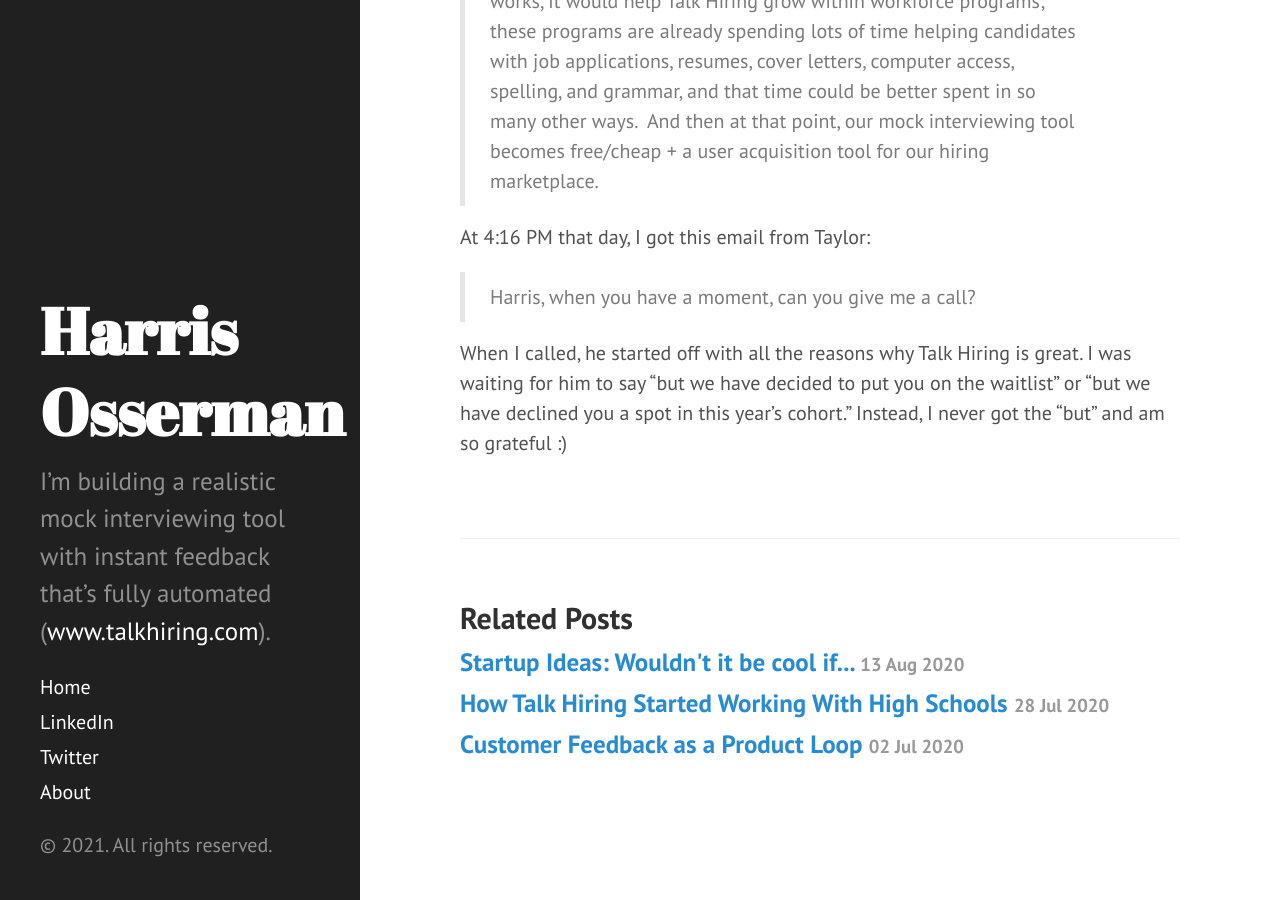
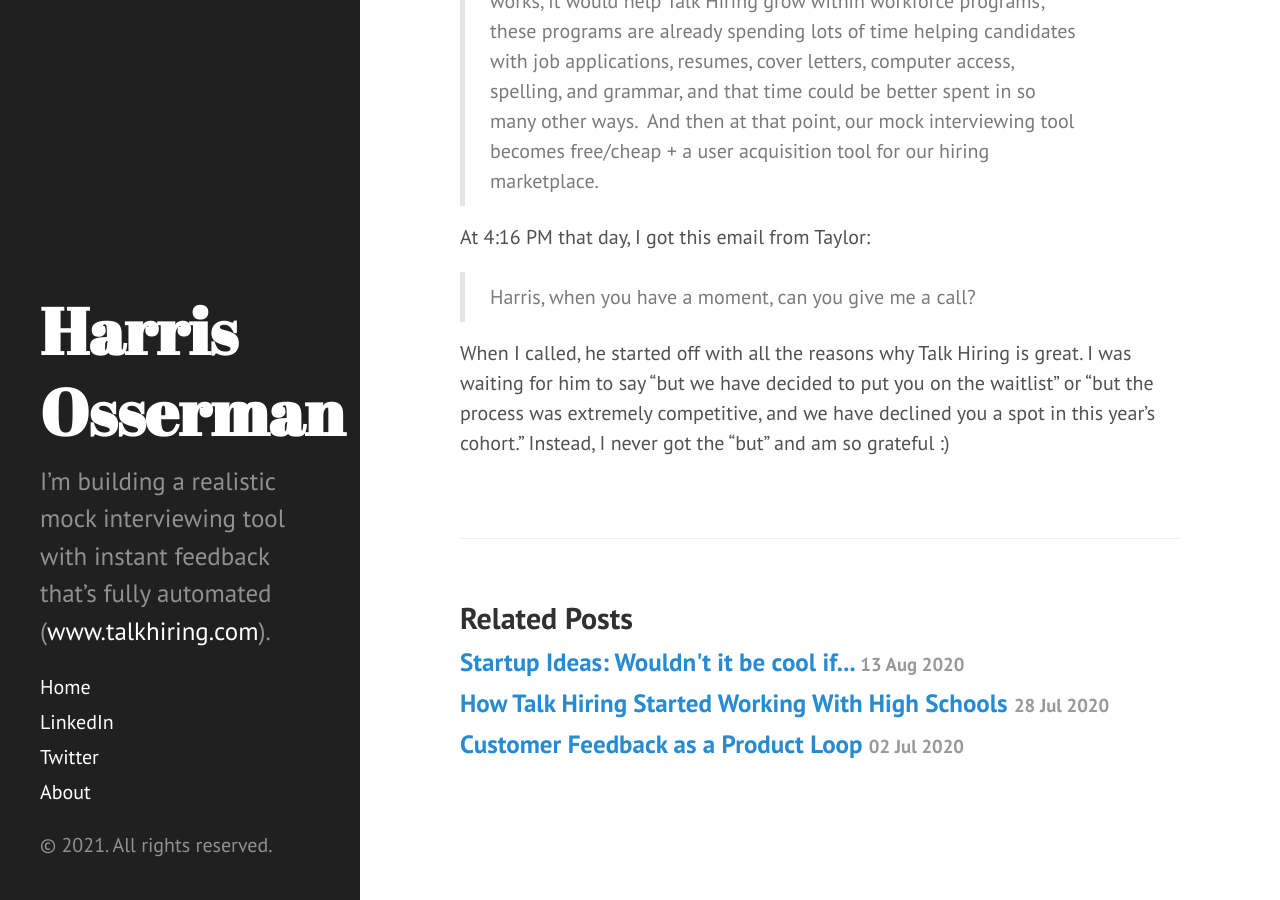
Before and after one commit to harrisosserman/harrisosserman.github.io, a Jekyll site: the page built from _posts/2021-02-12-getting-into-techstars.md, in a window 1280 px wide and 900 px high, scrolled down 4420 px. Built offline with Jekyll 4.4.1, drawn with Linux system fonts in a browser that asks for light colours; some of the changed text lies outside the part shown.

Commit message:
minor changes

```diff
--- a/_posts/2021-02-12-getting-into-techstars.md
+++ b/_posts/2021-02-12-getting-into-techstars.md
@@ -59,4 +59,4 @@
 At 4:16 PM that day, I got this email from Taylor:
 >Harris, when you have a moment, can you give me a call?
 
-When I called, he started off with all the reasons why Talk Hiring is great.  I was waiting for him to say "but we have decided to put you on the waitlist" or "but we have declined you a spot in this year's cohort."  Instead, I never got the "but" and am so grateful :)
+When I called, he started off with all the reasons why Talk Hiring is great.  I was waiting for him to say "but we have decided to put you on the waitlist" or "but the process was extremely competitive, and we have declined you a spot in this year's cohort."  Instead, I never got the "but" and am so grateful :)
```
Also changed, not shown: other parts of _posts/2021-02-12-getting-into-techstars.md (+1 -1 lines).
